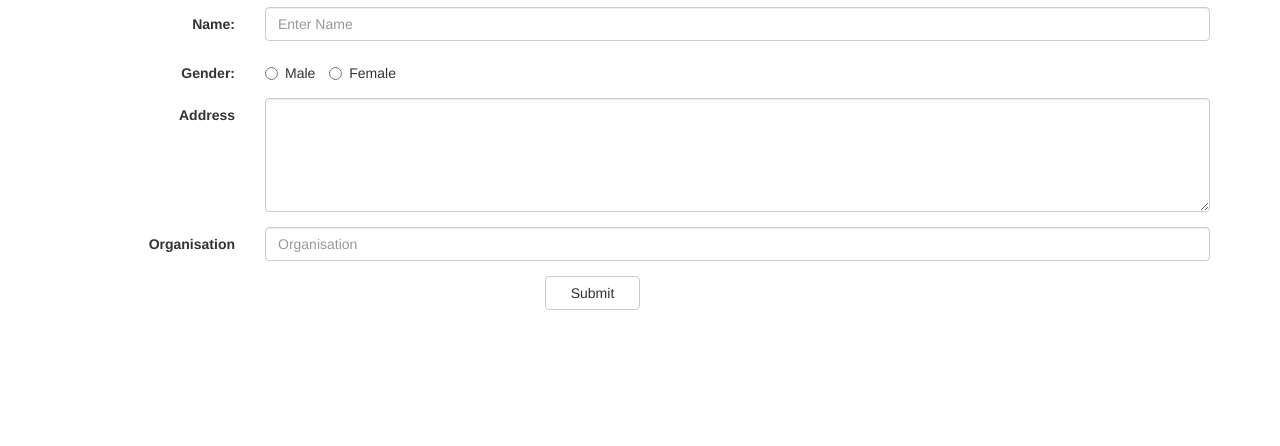
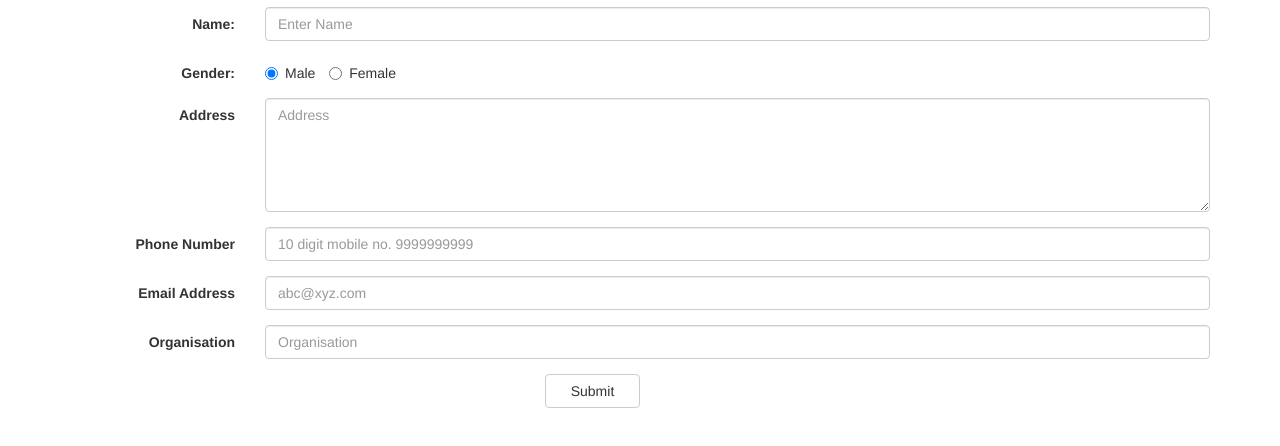
Before and after one commit to suhani247/js-forms, a plain HTML site: page index.html in a window 1280 px wide. Shown: the part 56-502 px from the top of the page. Drawn offline with nearby package versions, Linux system fonts and the light colour scheme.

Commit message:
Adding more form fields

```diff
--- a/index.html
+++ b/index.html
@@ -19,11 +19,12 @@
                   <input type="text" class="form-control" id="usr" placeholder="Enter Name" name="name">
               </div>
             </div>
+
              <div class="form-group">
               <label class="control-label col-sm-2" for= "gender">Gender:</label>
               <div class="col-sm-10">
                      <label class="radio-inline">
-                      <input type="radio" name="gender" value ="Male">Male
+                      <input type="radio" name="gender" value ="Male" checked>Male
                     </label>
                     <label class="radio-inline">
                       <input type="radio" name="gender" value ="Female">Female
@@ -31,12 +32,31 @@
 
               </div>
             </div>
+
              <div class="form-group">
               <label class="control-label col-sm-2" for="address">Address</label>
               <div class="col-sm-10">
-                     <textarea class="form-control" rows="5" id="address"></textarea>
+                     <textarea class="form-control" rows="5" id="address" placeholder = 'Address'></textarea>
               </div>
             </div>
+
+
+             <div class="form-group">
+              <label class="control-label col-sm-2" for="phone">Phone Number</label>
+              <div class="col-sm-10">
+                     <input type="text" class="form-control" id="phone" placeholder="10 digit mobile no. 9999999999" name="phone">
+              </div>
+            </div>
+
+
+             <div class="form-group">
+              <label class="control-label col-sm-2" for="email">Email Address</label>
+              <div class="col-sm-10">
+                     <input type="text" class="form-control" id="email" placeholder="abc@xyz.com" name="email">
+              </div>
+            </div>
+
+
             <div class="form-group">
               <label class="control-label col-sm-2" for="org">Organisation</label>
               <div class="col-sm-10">
```
